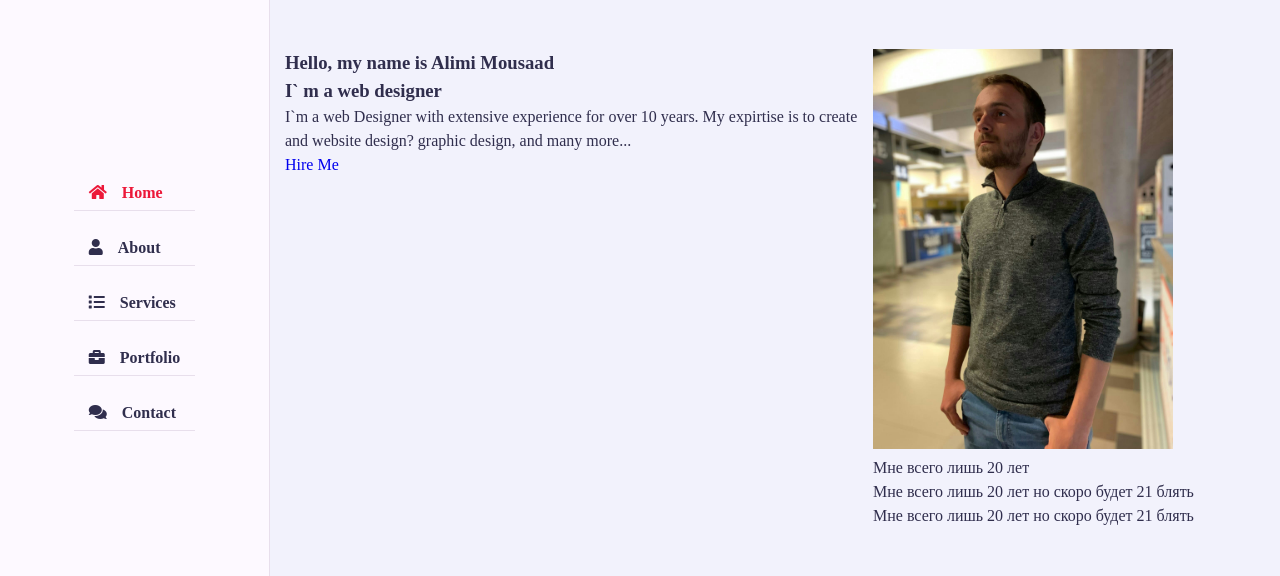
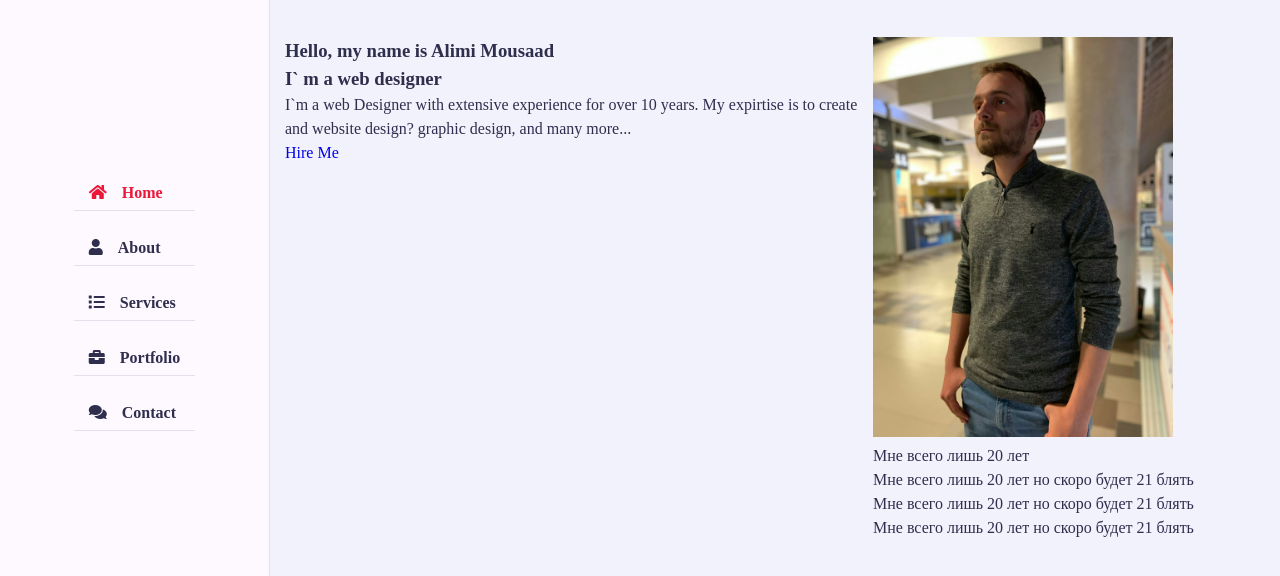
Before and after one commit to davidradcenko/Portfolio, a plain HTML site: page index.html in a window 1280 px wide. Shown: the part 112-688 px from the top of the page. Drawn offline with Linux system fonts and the light colour scheme; a web font is replaced by a local one.

Commit message:
add alse new line :)

```diff
--- a/index.html
+++ b/index.html
@@ -47,6 +47,7 @@
 <p>Мне всего лишь 20 лет</p>
 <p>Мне всего лишь 20 лет но скоро будет 21 блять</p>
 <p>Мне всего лишь 20 лет но скоро будет 21 блять</p>
+<p>Мне всего лишь 20 лет но скоро будет 21 блять</p>
                         </div>
                     </div>
                 </div>
```
